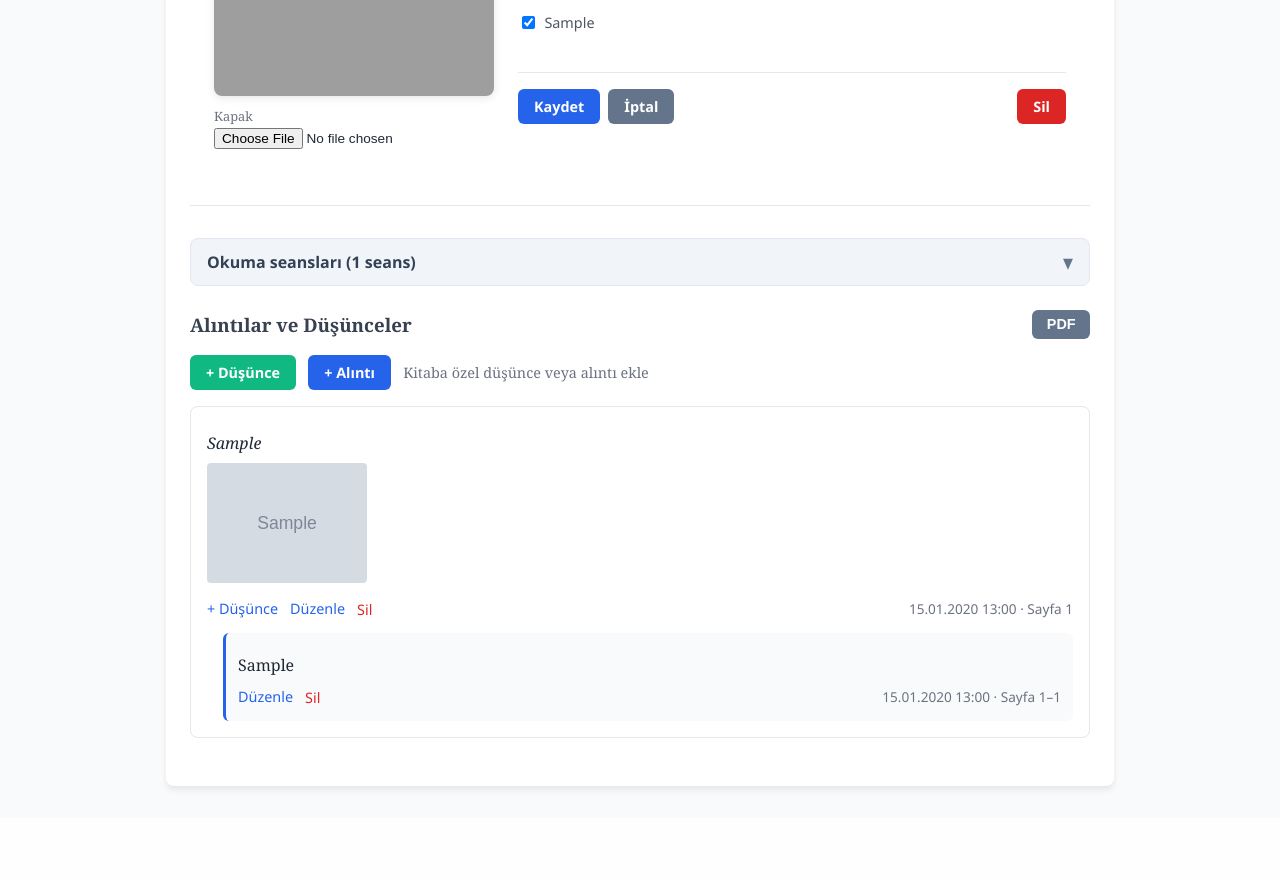
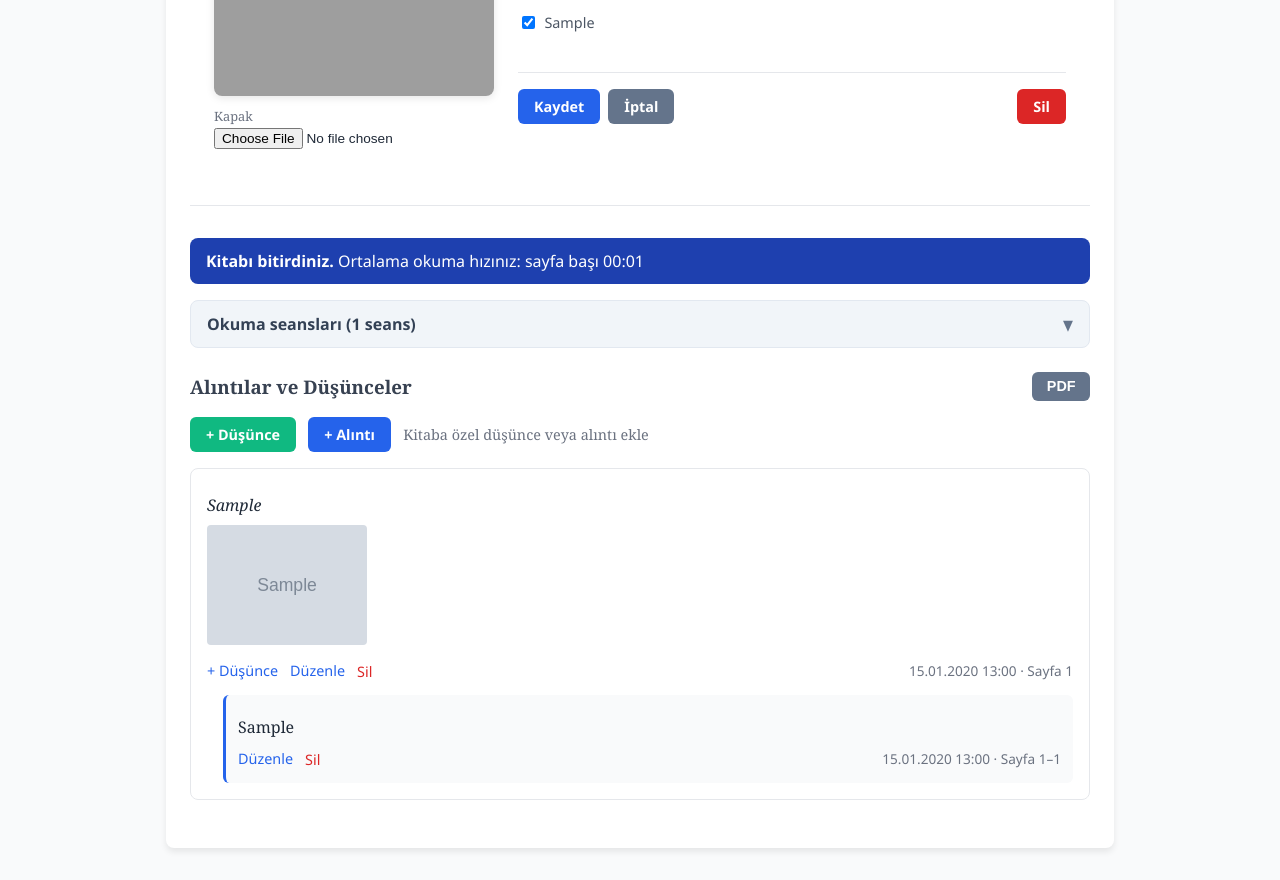
Before and after one commit to emrahsongur/readingapp, a PHP site: page /kitap.php?id=1 in a window 1280 px wide. Shown: the part 515-1395 px from the top of the page. Before the commit the page ends 1306 px from the top, so only its background shows below. Run offline with PHP 8.4, Linux system fonts and the light colour scheme; the visitor is signed in with stand-in values (Sample User, id 1); data comes from the database, SQL or seed files in the repository; tables that the repository leaves empty hold one stand-in row (values such as "Sample post"); grey boxes marked "Sample" are stand-in pictures; grey boxes are pictures that could not be loaded.

Commit message:
Tahmini kalan süre gösterme özelliği eklendi, seanslar tablosu düzeltildi

```diff
--- a/kitap.php
+++ b/kitap.php
@@ -268,32 +268,44 @@ if ($kitap_id > 0) {
     }
     usort($akis, function ($x, $y) { return $x['kayit'] - $y['kayit']; });
 
-    // Bu kitaba ait okuma seansları (accordion tablo için)
+    // Bu kitaba ait okuma seansları (tek tablo, gruplama yok)
     $kitap_okumalari = [];
     $stmtOku = $pdo->prepare("
-        SELECT o.id, o.book_id, o.baslama, o.bitis, o.sure_saniye, o.baslama_sayfasi, o.bitis_sayfasi, k.baslik as kitap_baslik, k.kapak
+        SELECT o.id, o.book_id, o.baslama, o.bitis, o.sure_saniye, o.baslama_sayfasi, o.bitis_sayfasi
         FROM okumalar o
-        LEFT JOIN kitaplar k ON o.book_id = k.id
         WHERE o.user_id = :user_id AND o.book_id = :book_id
         ORDER BY o.baslama DESC
     ");
     $stmtOku->execute(['user_id' => $user_id, 'book_id' => $kitap_id]);
     $kitap_okumalari = $stmtOku->fetchAll(PDO::FETCH_ASSOC);
-    $gunlere_gore_kitap = [];
+
+    // Tahmini kalan okuma süresi: ortalama sayfa/saniye * kalan sayfa
+    $toplam_saniye_kitap = 0;
+    $toplam_okunan_sayfa = 0;
     foreach ($kitap_okumalari as $o) {
-        $gun = date('Y-m-d', strtotime($o['baslama']));
-        if (!isset($gunlere_gore_kitap[$gun])) {
-            $gunlere_gore_kitap[$gun] = ['toplam_saniye' => 0, 'toplam_sayfa' => 0, 'seanslar' => []];
+        $toplam_saniye_kitap += (int) $o['sure_saniye'];
+        $adet = (int)($o['bitis_sayfasi'] ?? 0) - (int)$o['baslama_sayfasi'] + 1;
+        if ($adet > 0) $toplam_okunan_sayfa += $adet;
     }
-        $gunlere_gore_kitap[$gun]['toplam_saniye'] += (int) $o['sure_saniye'];
-        $sayfa_adedi = (int)($o['bitis_sayfasi'] ?? 0) - (int)$o['baslama_sayfasi'] + 1;
-        if ($sayfa_adedi < 1) $sayfa_adedi = 0;
-        $gunlere_gore_kitap[$gun]['toplam_sayfa'] += $sayfa_adedi;
-        $gunlere_gore_kitap[$gun]['seanslar'][] = $o;
+    $saniye_per_sayfa = $toplam_okunan_sayfa > 0 ? $toplam_saniye_kitap / $toplam_okunan_sayfa : 0;
+    $bitis_sayfa_kitap = (isset($kitap['bitis_sayfa']) && $kitap['bitis_sayfa'] !== null && $kitap['bitis_sayfa'] !== '') ? (int)$kitap['bitis_sayfa'] : (int)$kitap['sayfa'];
+    $son_sayfa = 0;
+    if (count($kitap_okumalari) > 0) {
+        $son_sayfa = (int)($kitap_okumalari[0]['bitis_sayfasi'] ?? 0);
+        if ($son_sayfa < 1) $son_sayfa = (int)$kitap_okumalari[0]['baslama_sayfasi'];
+    } else {
+        $son_sayfa = isset($kitap['baslangic_sayfa']) && (int)$kitap['baslangic_sayfa'] > 0 ? (int)$kitap['baslangic_sayfa'] : 1;
     }
+    $kalan_sayfa = max(0, $bitis_sayfa_kitap - $son_sayfa);
+    $tahmini_saniye = $toplam_okunan_sayfa > 0 && $kalan_sayfa > 0 ? (int) round($kalan_sayfa * $saniye_per_sayfa) : 0;
+    $tahmini_kalan_goster = $toplam_okunan_sayfa > 0;
 } else {
     $kitap_okumalari = [];
-    $gunlere_gore_kitap = [];
+    $toplam_saniye_kitap = 0;
+    $toplam_okunan_sayfa = 0;
+    $tahmini_kalan_goster = false;
+    $tahmini_saniye = 0;
+    $kalan_sayfa = 0;
 }
 function sure_format_ssddss($saniye) {
     $s = (int) $saniye;
@@ -437,17 +449,17 @@ function kitap_richtext_html($html) {
         .accordion-head .accordion-toggle { font-size: 0.9rem; color: #64748b; }
         .accordion-body { padding: 1rem 0; display: none; }
         .accordion-body.open { display: block; }
-        .day-group { margin-bottom: 1.5rem; }
-        .day-header {
-            font-weight: 700;
-            color: #374151;
-            display: flex;
-            justify-content: space-between;
-            align-items: center;
-            margin-bottom: 0.5rem;
+        .tahmini-kalan {
+            background-color: #1e40af;
+            color: white;
+            padding: 0.75rem 1rem;
+            border-radius: 8px;
+            margin-bottom: 1rem;
             font-family: 'Segoe UI', Tahoma, Geneva, Verdana, sans-serif;
+            font-size: 1rem;
+            font-variant-numeric: tabular-nums;
         }
-        .day-total { font-variant-numeric: tabular-nums; color: #10b981; font-size: 0.95rem; }
+        .tahmini-kalan strong { font-weight: 700; }
         .table-container { overflow-x: auto; }
         .table-container table { width: 100%; border-collapse: collapse; text-align: left; font-family: 'Segoe UI', Tahoma, Geneva, Verdana, sans-serif; }
         .table-container th, .table-container td { padding: 0.6rem 0.75rem; border-bottom: 1px solid #e5e7eb; }
@@ -597,34 +609,27 @@ function kitap_richtext_html($html) {
 
     <?php if ($kitap_id > 0): ?>
     <hr style="border:0; border-top:1px solid #e5e7eb; margin: 2rem 0;">
-    <?php if (count($gunlere_gore_kitap) > 0): ?>
+    <?php if (count($kitap_okumalari) > 0 && $tahmini_kalan_goster): ?>
+    <div class="tahmini-kalan" style="margin-bottom: 1rem;">
+        <?php if ($kalan_sayfa > 0): ?>
+        <strong>Tahmini kalan okuma süresi:</strong> <?= sure_format_ssddss($tahmini_saniye) ?> (<?= $kalan_sayfa ?> sayfa)
+        <?php else: ?>
+        <strong>Kitabı bitirdiniz.</strong> Ortalama okuma hızınız: sayfa başı <?= sure_format_ddss((int)round($toplam_saniye_kitap / $toplam_okunan_sayfa)) ?>
+        <?php endif; ?>
+    </div>
+    <?php endif; ?>
+    <?php if (count($kitap_okumalari) > 0): ?>
     <div class="accordion-wrap" style="margin-bottom: 1.5rem;">
         <button type="button" class="accordion-head" id="accordion-okuma-head" aria-expanded="false" onclick="toggleAccordion('accordion-okuma')">
             <span>Okuma seansları (<?= count($kitap_okumalari) ?> seans)</span>
             <span class="accordion-toggle" id="accordion-okuma-toggle">▼</span>
         </button>
         <div class="accordion-body" id="accordion-okuma-body">
-            <?php foreach ($gunlere_gore_kitap as $gun => $veri):
-                $gun_tarih = new DateTime($gun);
-                $aylar = ['', 'Ocak', 'Şubat', 'Mart', 'Nisan', 'Mayıs', 'Haziran', 'Temmuz', 'Ağustos', 'Eylül', 'Ekim', 'Kasım', 'Aralık'];
-                $gun_etiket = $gun_tarih->format('j') . ' ' . $aylar[(int) $gun_tarih->format('n')] . ' ' . $gun_tarih->format('Y');
-                $gun_toplam_sayfa = (int) ($veri['toplam_sayfa'] ?? 0);
-                $gun_ortalama_ddss = $gun_toplam_sayfa > 0 ? sure_format_ddss((int) round($veri['toplam_saniye'] / $gun_toplam_sayfa)) : '—';
-            ?>
-            <section class="day-group">
-                <div class="day-header">
-                    <span><?= $gun_etiket ?></span>
-                    <span class="day-total">
-                        Toplam: <?= sure_format_ssddss($veri['toplam_saniye']) ?>
-                        <?php if ($gun_toplam_sayfa > 0): ?> | <?= $gun_toplam_sayfa ?> sayfa | Sayfa başı ortalama: <?= $gun_ortalama_ddss ?><?php endif; ?>
-                    </span>
-                </div>
             <div class="table-container">
                 <table>
                     <thead>
                         <tr>
                             <th>Tarih / Saat</th>
-                                <th>Kitap</th>
                             <th>Başlama sayfası</th>
                             <th>Bitiş sayfası</th>
                             <th>Okunan sayfa</th>
@@ -633,7 +638,9 @@ function kitap_richtext_html($html) {
                         </tr>
                     </thead>
                     <tbody>
-                            <?php foreach ($veri['seanslar'] as $o):
+                        <?php
+                        $genel_ortalama_ddss = $toplam_okunan_sayfa > 0 ? sure_format_ddss((int) round($toplam_saniye_kitap / $toplam_okunan_sayfa)) : '—';
+                        foreach ($kitap_okumalari as $o):
                             $sayfa_adedi = (int)($o['bitis_sayfasi'] ?? 0) - (int)$o['baslama_sayfasi'] + 1;
                             if ($sayfa_adedi < 1) $sayfa_adedi = 1;
                             $saniye_per_sayfa = (int) round((int)$o['sure_saniye'] / $sayfa_adedi);
@@ -641,7 +648,6 @@ function kitap_richtext_html($html) {
                         ?>
                         <tr>
                             <td><?= date('d.m.Y H:i', strtotime($o['baslama'])) ?></td>
-                                <td><a href="kitap.php?id=<?= (int)$kitap_id ?>"><?= htmlspecialchars($o['kitap_baslik'] ?? '—') ?></a></td>
                             <td><?= (int) $o['baslama_sayfasi'] ?></td>
                             <td><?= $o['bitis_sayfasi'] !== null ? (int) $o['bitis_sayfasi'] : '—' ?></td>
                             <td><?= $sayfa_adedi ?></td>
@@ -652,16 +658,14 @@ function kitap_richtext_html($html) {
                     </tbody>
                     <tfoot>
                         <tr style="font-weight: 600; background-color: #f9fafb;">
-                                <td colspan="4">Toplam</td>
-                                <td><?= $gun_toplam_sayfa > 0 ? (int) $gun_toplam_sayfa : '—' ?></td>
-                                <td><?= sure_format_ssddss($veri['toplam_saniye']) ?></td>
-                                <td><?= $gun_ortalama_ddss ?></td>
+                            <td colspan="3">Toplam</td>
+                            <td><?= $toplam_okunan_sayfa > 0 ? (int) $toplam_okunan_sayfa : '—' ?></td>
+                            <td><?= sure_format_ssddss($toplam_saniye_kitap) ?></td>
+                            <td><?= $genel_ortalama_ddss ?></td>
                         </tr>
                     </tfoot>
                 </table>
             </div>
-            </section>
-            <?php endforeach; ?>
         </div>
     </div>
     <?php endif; ?>
```
Lines whose indentation alone changed are shown as unchanged.
